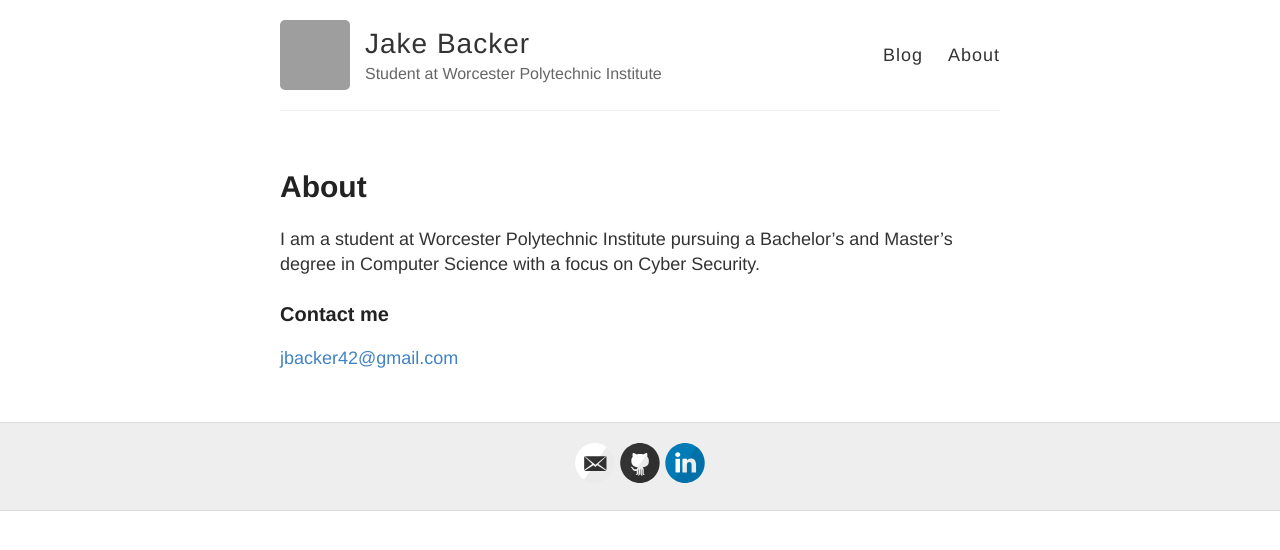
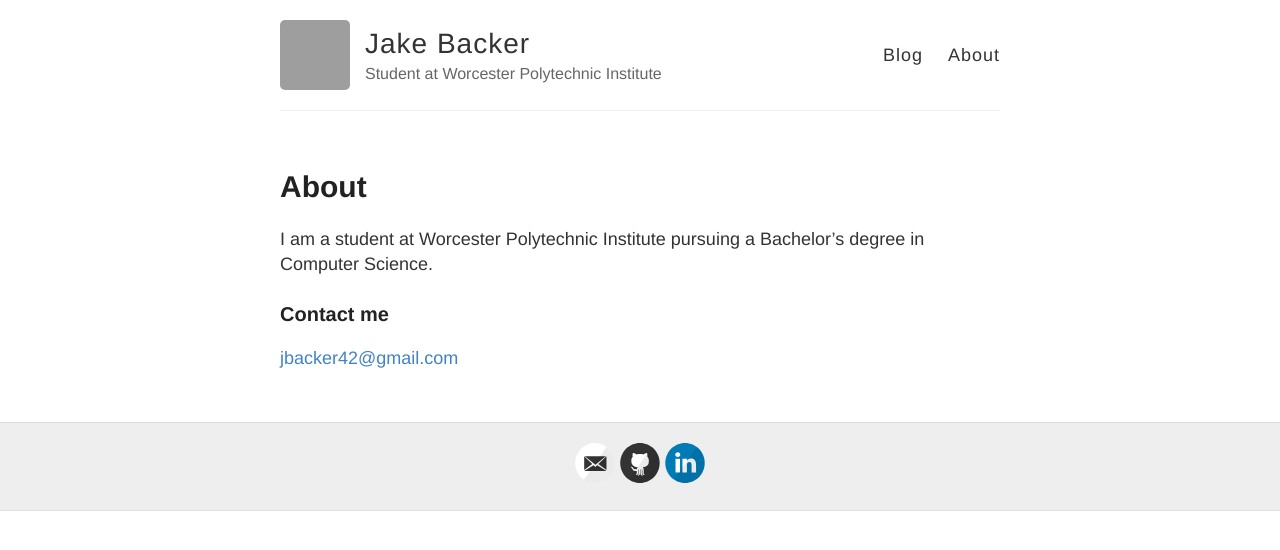
Before and after one commit to jakebacker/jakebacker.github.io, a Jekyll site: the page built from about.md, in a window 1280 px wide. Shown: the top 550 px of the page. Built offline with Jekyll 4.4.1, drawn with Linux system fonts in a browser that asks for light colours; grey boxes are pictures that could not be loaded.

Commit message:
Update about.md

```diff
--- a/about.md
+++ b/about.md
@@ -4,7 +4,7 @@ title: About
 permalink: /about/
 ---
 
-I am a student at Worcester Polytechnic Institute pursuing a Bachelor's and Master's degree in Computer Science with a focus on Cyber Security.
+I am a student at Worcester Polytechnic Institute pursuing a Bachelor's degree in Computer Science.
 
 ### Contact me
 
```
